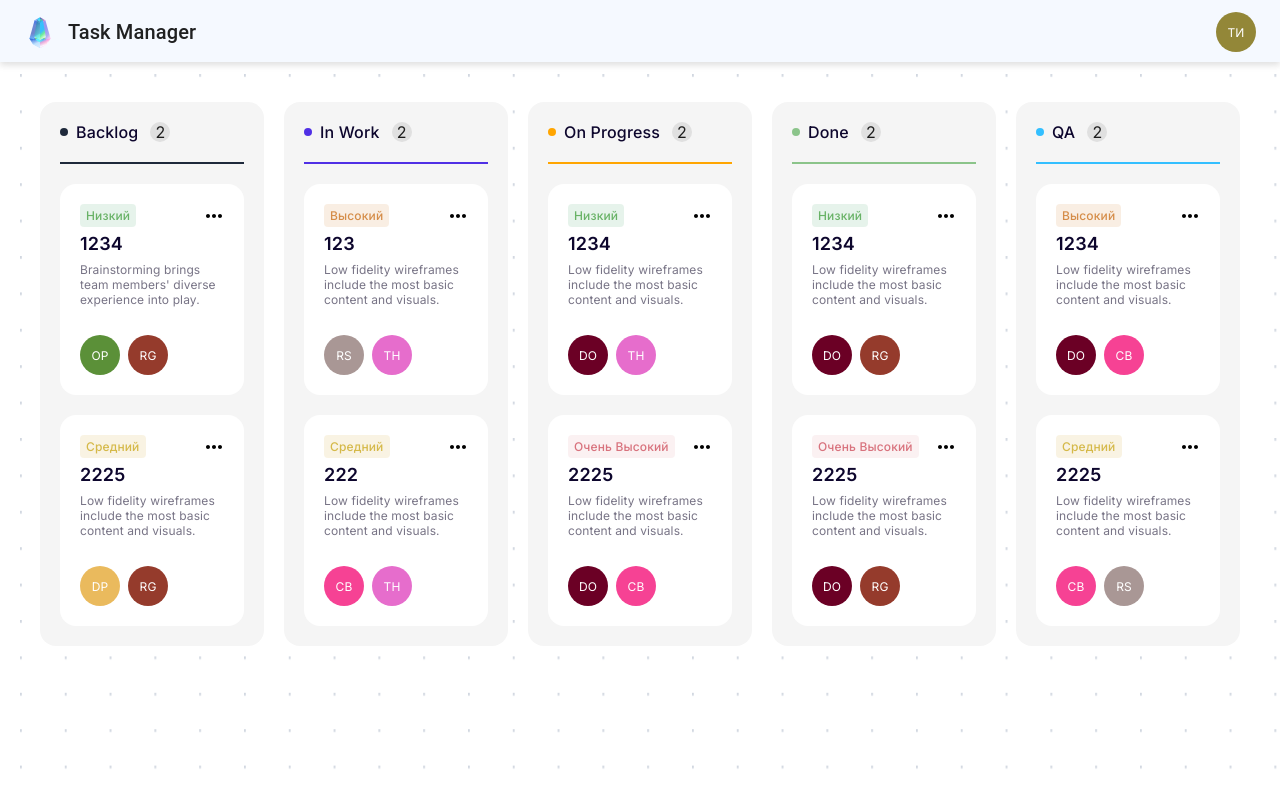
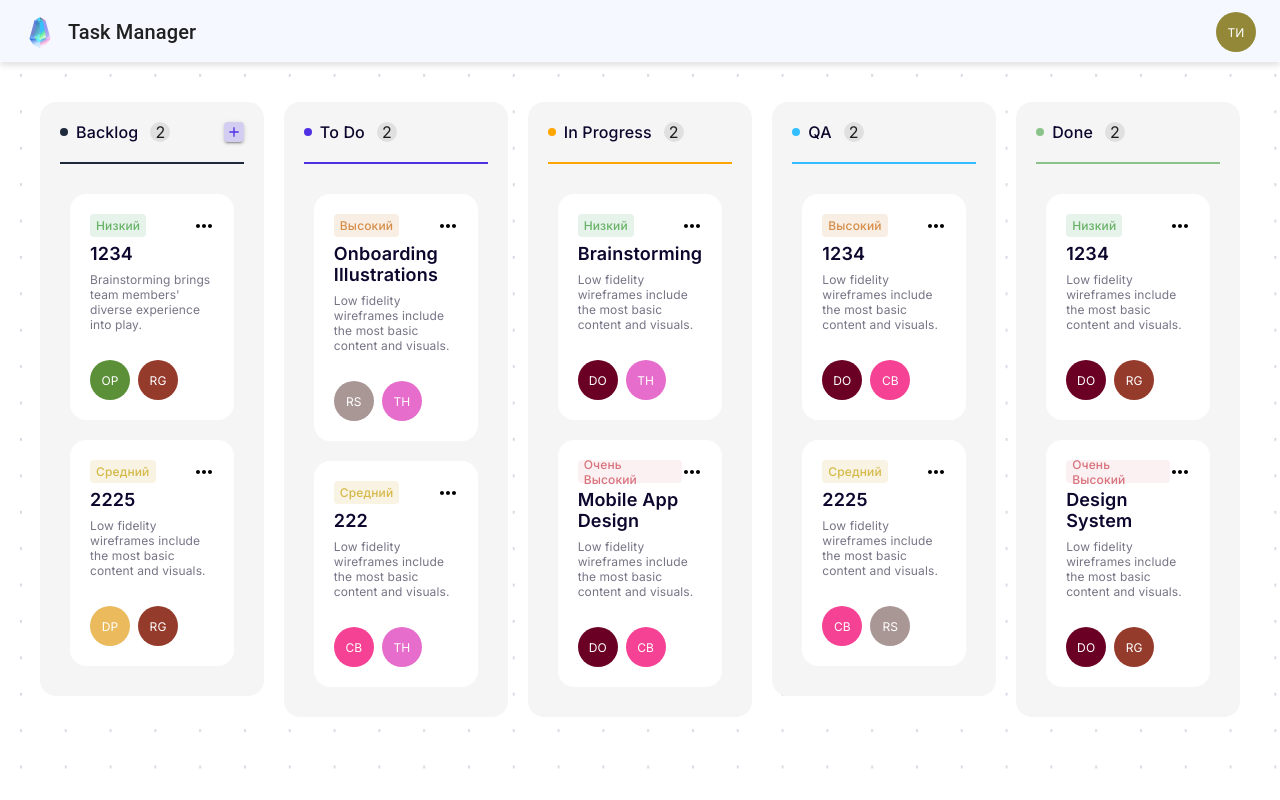
Before and after one commit to DemidKr/netlify-production, a React (Create React App) app: page /tasks in a window 1280 px wide. Built offline with nearby package versions, Linux system fonts and the light colour scheme.

Commit message:
Fixed styles: added column scrollbar on overflow

```diff
--- a/src/components/Column/index.tsx
+++ b/src/components/Column/index.tsx
@@ -7,6 +7,7 @@ import { TaskType } from "../../entities";
 import { DraggableColumnWrapper } from "./components/DraggableColumnWrapper";
 import { DraggableTaskWrapper } from "./components/DraggableTaskWrapper";
 import { Card } from "./components/Card";
+import { AddButton } from "./components/AddButton";
 
 export type ColumnType = {
   id: string;
@@ -93,6 +94,9 @@ export const Column = ({
               {currentColumn.tasks.length - 1}
             </Box>
           </Box>
+          {currentColumn.name === "Backlog" && (
+            <AddButton setShowAddTaskButton={() => {}} />
+          )}
         </Box>
         <Box
           sx={{
@@ -108,6 +112,9 @@ export const Column = ({
         sx={{
           display: "flex",
           flexDirection: "column",
+          maxHeight: "calc(100vh - 204px)",
+          padding: "10px",
+          overflowY: "auto",
         }}
       >
         {currentColumn.tasks.length > 0 && (
--- a/src/components/MainWrapper/index.tsx
+++ b/src/components/MainWrapper/index.tsx
@@ -8,7 +8,13 @@ interface IProps {
 
 export const MainWrapper = ({ children }: IProps) => {
   return (
-    <Box width="100%" height="100vh">
+    <Box
+      width="100%"
+      height="100vh"
+      sx={{
+        overflowY: "hidden",
+      }}
+    >
       <Header />
 
       <Box width="100%" height="max-content">
--- a/src/pages/ManagerPage/index.tsx
+++ b/src/pages/ManagerPage/index.tsx
@@ -1,20 +1,209 @@
 import { useState } from "react";
 
-import { MainWrapper } from "../../components";
-import { CreateTaskModal, DeleteTaskModal } from "./modals";
+import { Columns, ColumnType, MainWrapper } from "../../components";
+import { DeleteTaskModal } from "./modals";
+import { Box } from "@mui/material";
+import { PRIORITY_ENUM } from "../../entities";
+import { v4 as v4uuid } from "uuid";
 
 export const ManagerPage = () => {
-  const [showCreateTaskModal, setShowCreateTaskModal] = useState(true);
+  const [columns, setColumns] = useState<ColumnType[]>([
+    {
+      id: "1",
+      name: "Backlog",
+      tasks: [
+        {
+          name: "1234",
+          description:
+            "Brainstorming brings team members' diverse experience into play.",
+          status: PRIORITY_ENUM.LOW,
+          author: { id: "12", firstName: "Oleg", secondName: "Petrov" },
+          executor: { id: "23", firstName: "Ryan", secondName: "Gosling" },
+          id: v4uuid(),
+          hidden: true,
+        },
+        {
+          name: "1234",
+          description:
+            "Brainstorming brings team members' diverse experience into play.",
+          status: PRIORITY_ENUM.LOW,
+          author: { id: "12", firstName: "Oleg", secondName: "Petrov" },
+          executor: { id: "23", firstName: "Ryan", secondName: "Gosling" },
+          id: "12",
+        },
+        {
+          name: "2225",
+          description:
+            "Low fidelity wireframes include the most basic content and visuals.",
+          status: PRIORITY_ENUM.MEDIUM,
+          author: { id: "12", firstName: "Dmitry", secondName: "Pupkin" },
+          executor: { id: "23", firstName: "Ryan", secondName: "Gosling" },
+          id: "13",
+        },
+      ],
+      color: "#1E293B",
+    },
+    {
+      id: "2",
+      name: "To Do",
+      tasks: [
+        {
+          name: "1234",
+          description:
+            "Brainstorming brings team members' diverse experience into play.",
+          status: PRIORITY_ENUM.LOW,
+          author: { id: "12", firstName: "Oleg", secondName: "Petrov" },
+          executor: { id: "23", firstName: "Ryan", secondName: "Gosling" },
+          id: v4uuid(),
+          hidden: true,
+        },
+        {
+          name: "Onboarding Illustrations ",
+          description:
+            "Low fidelity wireframes include the most basic content and visuals.",
+          status: PRIORITY_ENUM.HIGH,
+          author: { id: "12", firstName: "Remy", secondName: "Sharp" },
+          executor: {
+            id: "23",
+            firstName: "Travis",
+            secondName: "Howard",
+          },
+          id: "14",
+        },
+        {
+          name: "222",
+          description:
+            "Low fidelity wireframes include the most basic content and visuals.",
+          status: PRIORITY_ENUM.MEDIUM,
+          author: { id: "12", firstName: "Cindy", secondName: "Baker" },
+          executor: {
+            id: "23",
+            firstName: "Travis",
+            secondName: "Howard",
+          },
+          id: "11231235",
+        },
+      ],
+      color: "#5030E5",
+    },
+    {
+      id: "3",
+      name: "In Progress",
+      tasks: [
+        {
+          name: "1234",
+          description:
+            "Brainstorming brings team members' diverse experience into play.",
+          status: PRIORITY_ENUM.LOW,
+          author: { id: "12", firstName: "Oleg", secondName: "Petrov" },
+          executor: { id: "23", firstName: "Ryan", secondName: "Gosling" },
+          id: v4uuid(),
+          hidden: true,
+        },
+        {
+          name: "Brainstorming",
+          description:
+            "Low fidelity wireframes include the most basic content and visuals.",
+          status: PRIORITY_ENUM.LOW,
+          author: { id: "12", firstName: "Dmitry", secondName: "Olegov" },
+          executor: {
+            id: "23",
+            firstName: "Travis",
+            secondName: "Howard",
+          },
+          id: "16",
+        },
+        {
+          name: "Mobile App Design",
+          description:
+            "Low fidelity wireframes include the most basic content and visuals.",
+          status: PRIORITY_ENUM.HOT,
+          author: { id: "12", firstName: "Dmitry", secondName: "Olegov" },
+          executor: { id: "12", firstName: "Cindy", secondName: "Baker" },
+          id: "17",
+        },
+      ],
+      color: "#FFA500",
+    },
+    {
+      id: "4",
+      name: "QA",
+      tasks: [
+        {
+          name: "1234",
+          description:
+            "Brainstorming brings team members' diverse experience into play.",
+          status: PRIORITY_ENUM.LOW,
+          author: { id: "12", firstName: "Oleg", secondName: "Petrov" },
+          executor: { id: "23", firstName: "Ryan", secondName: "Gosling" },
+          id: v4uuid(),
+          hidden: true,
+        },
+        {
+          name: "1234",
+          description:
+            "Low fidelity wireframes include the most basic content and visuals.",
+          status: PRIORITY_ENUM.HIGH,
+          author: { id: "12", firstName: "Dmitry", secondName: "Olegov" },
+          executor: { id: "12", firstName: "Cindy", secondName: "Baker" },
+          id: "18",
+        },
+        {
+          name: "2225",
+          description:
+            "Low fidelity wireframes include the most basic content and visuals.",
+          status: PRIORITY_ENUM.MEDIUM,
+          author: { id: "12", firstName: "Cindy", secondName: "Baker" },
+          executor: { id: "12", firstName: "Remy", secondName: "Sharp" },
+          id: "19",
+        },
+      ],
+      color: "#33BFFF",
+    },
+    {
+      id: "5",
+      name: "Done",
+      tasks: [
+        {
+          name: "1234",
+          description:
+            "Brainstorming brings team members' diverse experience into play.",
+          status: PRIORITY_ENUM.LOW,
+          author: { id: "12", firstName: "Oleg", secondName: "Petrov" },
+          executor: { id: "23", firstName: "Ryan", secondName: "Gosling" },
+          id: v4uuid(),
+          hidden: true,
+        },
+        {
+          name: "1234",
+          description:
+            "Low fidelity wireframes include the most basic content and visuals.",
+          status: PRIORITY_ENUM.LOW,
+          author: { id: "12", firstName: "Dmitry", secondName: "Olegov" },
+          executor: { id: "23", firstName: "Ryan", secondName: "Gosling" },
+          id: "20",
+        },
+        {
+          name: "Design System",
+          description:
+            "Low fidelity wireframes include the most basic content and visuals.",
+          status: PRIORITY_ENUM.HOT,
+          author: { id: "12", firstName: "Dmitry", secondName: "Olegov" },
+          executor: { id: "23", firstName: "Ryan", secondName: "Gosling" },
+          id: "21",
+        },
+      ],
+      color: "#8BC48A",
+    },
+  ]);
+
   const [showDeleteTaskModal, setShowDeleteTaskModal] = useState(false);
 
   return (
     <MainWrapper>
-      <h1>Hello world</h1>
-
-      <CreateTaskModal
-        show={showCreateTaskModal}
-        onClose={() => setShowCreateTaskModal(false)}
-      />
+      <Box>
+        <Columns columns={columns} setColumns={setColumns} />
+      </Box>
 
       <DeleteTaskModal
         show={showDeleteTaskModal}
--- a/src/pages/ManagerPage/modals/index.ts
+++ b/src/pages/ManagerPage/modals/index.ts
@@ -1,2 +1,2 @@
-export * from "./CreateTaskModal";
+export * from "../../../components/Column/components/CreateTaskModal";
 export * from "./DeleteTaskModal";
--- a/src/pages/UserTasks/index.tsx
+++ b/src/pages/UserTasks/index.tsx
@@ -46,7 +46,7 @@ export const UserTasks = () => {
     },
     {
       id: "2",
-      name: "In Work",
+      name: "To Do",
       tasks: [
         {
           name: "1234",
@@ -59,7 +59,7 @@ export const UserTasks = () => {
           hidden: true,
         },
         {
-          name: "123",
+          name: "Onboarding Illustrations ",
           description:
             "Low fidelity wireframes include the most basic content and visuals.",
           status: PRIORITY_ENUM.HIGH,
@@ -89,7 +89,7 @@ export const UserTasks = () => {
     },
     {
       id: "3",
-      name: "On Progress",
+      name: "In Progress",
       tasks: [
         {
           name: "1234",
@@ -102,7 +102,7 @@ export const UserTasks = () => {
           hidden: true,
         },
         {
-          name: "1234",
+          name: "Brainstorming",
           description:
             "Low fidelity wireframes include the most basic content and visuals.",
           status: PRIORITY_ENUM.LOW,
@@ -115,7 +115,7 @@ export const UserTasks = () => {
           id: "16",
         },
         {
-          name: "2225",
+          name: "Mobile App Design",
           description:
             "Low fidelity wireframes include the most basic content and visuals.",
           status: PRIORITY_ENUM.HOT,
@@ -128,41 +128,6 @@ export const UserTasks = () => {
     },
     {
       id: "4",
-      name: "Done",
-      tasks: [
-        {
-          name: "1234",
-          description:
-            "Brainstorming brings team members' diverse experience into play.",
-          status: PRIORITY_ENUM.LOW,
-          author: { id: "12", firstName: "Oleg", secondName: "Petrov" },
-          executor: { id: "23", firstName: "Ryan", secondName: "Gosling" },
-          id: v4uuid(),
-          hidden: true,
-        },
-        {
-          name: "1234",
-          description:
-            "Low fidelity wireframes include the most basic content and visuals.",
-          status: PRIORITY_ENUM.LOW,
-          author: { id: "12", firstName: "Dmitry", secondName: "Olegov" },
-          executor: { id: "23", firstName: "Ryan", secondName: "Gosling" },
-          id: "20",
-        },
-        {
-          name: "2225",
-          description:
-            "Low fidelity wireframes include the most basic content and visuals.",
-          status: PRIORITY_ENUM.HOT,
-          author: { id: "12", firstName: "Dmitry", secondName: "Olegov" },
-          executor: { id: "23", firstName: "Ryan", secondName: "Gosling" },
-          id: "21",
-        },
-      ],
-      color: "#8BC48A",
-    },
-    {
-      id: "5",
       name: "QA",
       tasks: [
         {
@@ -196,6 +161,41 @@ export const UserTasks = () => {
       ],
       color: "#33BFFF",
     },
+    {
+      id: "5",
+      name: "Done",
+      tasks: [
+        {
+          name: "1234",
+          description:
+            "Brainstorming brings team members' diverse experience into play.",
+          status: PRIORITY_ENUM.LOW,
+          author: { id: "12", firstName: "Oleg", secondName: "Petrov" },
+          executor: { id: "23", firstName: "Ryan", secondName: "Gosling" },
+          id: v4uuid(),
+          hidden: true,
+        },
+        {
+          name: "1234",
+          description:
+            "Low fidelity wireframes include the most basic content and visuals.",
+          status: PRIORITY_ENUM.LOW,
+          author: { id: "12", firstName: "Dmitry", secondName: "Olegov" },
+          executor: { id: "23", firstName: "Ryan", secondName: "Gosling" },
+          id: "20",
+        },
+        {
+          name: "Design System",
+          description:
+            "Low fidelity wireframes include the most basic content and visuals.",
+          status: PRIORITY_ENUM.HOT,
+          author: { id: "12", firstName: "Dmitry", secondName: "Olegov" },
+          executor: { id: "23", firstName: "Ryan", secondName: "Gosling" },
+          id: "21",
+        },
+      ],
+      color: "#8BC48A",
+    },
   ]);
 
   return (
```
Also changed, not shown: src/components/Column/components/CreateTaskModal.tsx (renamed from src/pages/ManagerPage/modals/CreateTaskModal.tsx, +5 -2 lines).
